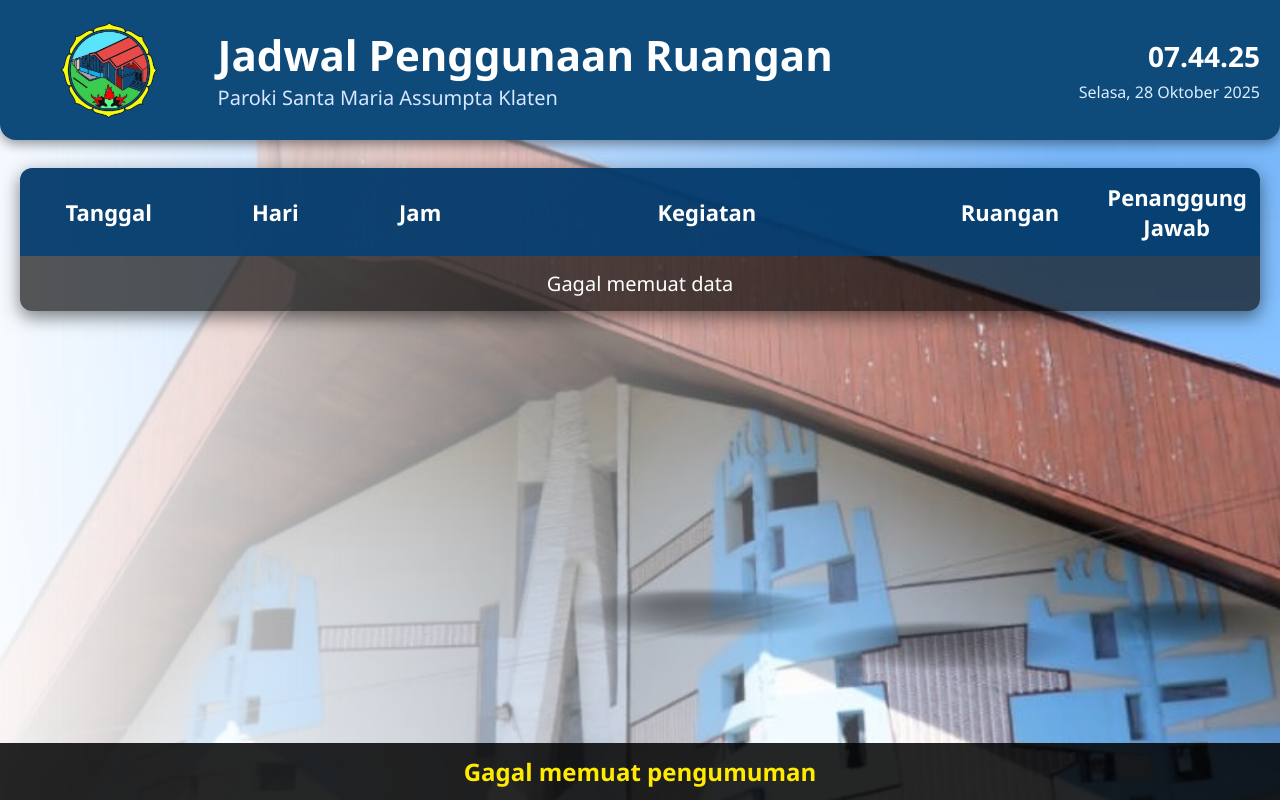
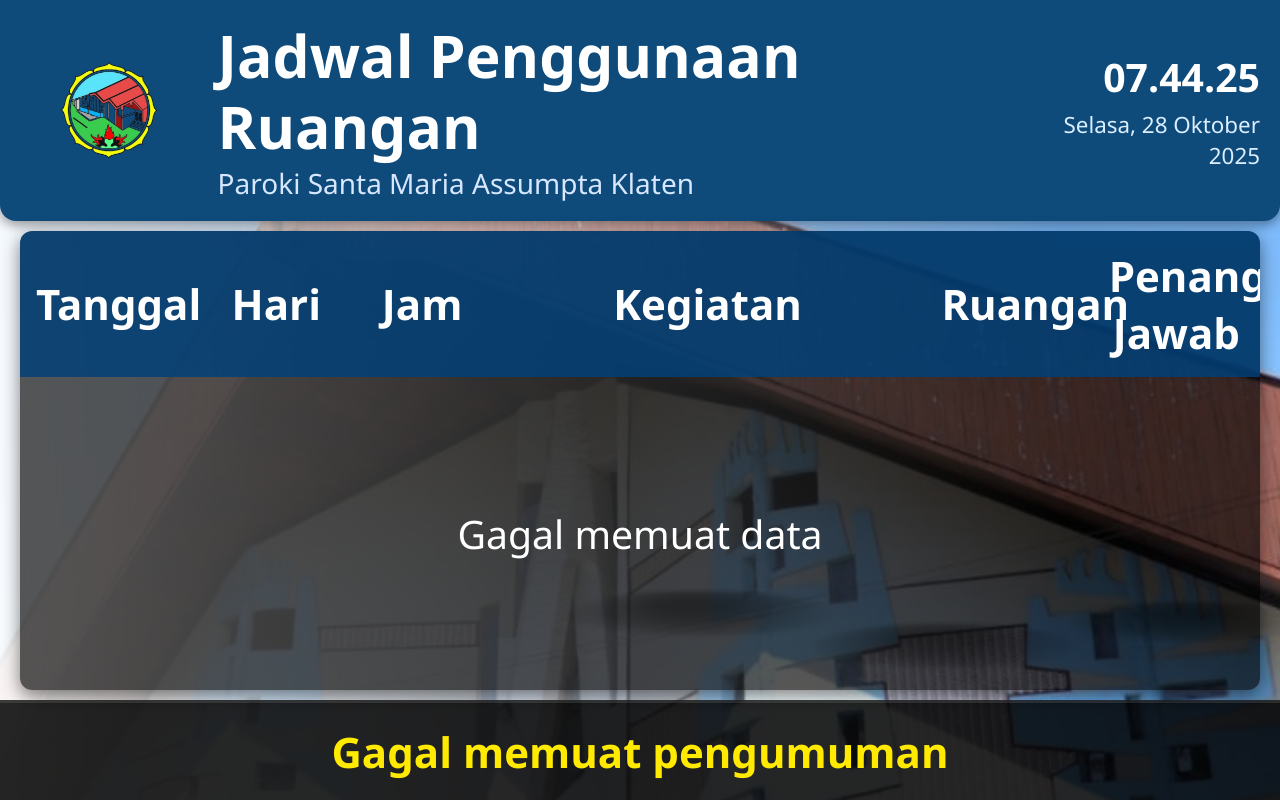
Before and after one commit to yanuar16196/jadwal-ruangan, a plain HTML site: page index.html in a window 1280 px wide. Drawn offline with Linux system fonts and the light colour scheme; no server answers.

Commit message:
Update index.html

```diff
--- a/index.html
+++ b/index.html
@@ -5,107 +5,152 @@
   <meta name="viewport" content="width=device-width,initial-scale=1" />
   <title>Jadwal Penggunaan Ruangan - Paroki</title>
   <style>
-    :root{
+    :root {
       --header-bg: #0e4a7a;
-      --header-accent: rgba(255,255,255,0.12);
       --table-header: rgba(2,57,107,0.95);
       --cell-dark: rgba(0,0,0,0.66);
       --cell-dark-2: rgba(0,0,0,0.78);
       --accent-yellow: #ffea00;
+      --font-scale: 1.4;
     }
 
-    html,body{height:100%;margin:0;font-family:"Segoe UI", Roboto, Arial; color:#fff;background:#111;}
-    body{
+    html, body {
+      height: 100%;
+      margin: 0;
+      font-family: "Segoe UI", Roboto, Arial;
+      color: #fff;
+      background: #111;
+      font-size: calc(18px * var(--font-scale));
+      overflow: hidden; /* Tidak scroll */
+    }
+
+    body {
       background: url('background.png') no-repeat center center fixed;
       background-size: cover;
-      display:flex;
-      flex-direction:column;
-      min-height:100vh;
-      box-sizing:border-box;
+      display: flex;
+      flex-direction: column;
+      justify-content: space-between;
+      box-sizing: border-box;
     }
 
     /* HEADER */
-    header{
+    header {
       background: var(--header-bg);
-      padding:20px;
-      display:flex;
-      align-items:center;
-      justify-content:space-between;
+      padding: 20px;
+      display: flex;
+      align-items: center;
+      justify-content: space-between;
       border-radius: 0 0 16px 16px;
-      box-shadow:0 4px 12px rgba(0,0,0,0.4);
-    }
-    .left {
-      display:flex; align-items:center; gap:20px;
-    }
-    .logo{
-      height:100px; width:auto; display:block;
-    }
-    .title {
-      line-height:1.2;
-    }
-    h1{
-      margin:0; font-size:42px; font-weight:800;
-    }
-    .subtitle{ margin:6px 0 0; font-size:20px; color:#d6e7ff; }
-
-    /* clock */
-    #clock{
-      text-align:right;
-      font-weight:700;
-      font-size:28px;
-      min-width:260px;
-      color:#fff;
-    }
-    #clock .date{ font-weight:500; font-size:16px; color:#dbeeff; display:block; margin-top:6px; }
-
-    /* table container */
-    .table-container{
-      margin:20px;
-      padding-top:8px;
-      border-radius:12px;
+      box-shadow: 0 4px 12px rgba(0,0,0,0.4);
+      flex-shrink: 0;
     }
 
-    table{
-      width:100%;
-      border-collapse:collapse;
-      table-layout:fixed;
-      color:#fff;
-      font-size:20px;
-      background:transparent;
-    }
-    thead th{
-      position:sticky; top:0;
-      background: var(--table-header);
-      padding:14px;
-      font-size:22px;
-      font-weight:700;
-    }
-    tbody td{
-      padding:14px;
-      font-size:20px;
-      vertical-align:middle;
+    .left {
+      display: flex;
+      align-items: center;
+      gap: 20px;
     }
 
-    tbody tr:nth-child(odd) td{ background: var(--cell-dark); }
-    tbody tr:nth-child(even) td{ background: var(--cell-dark-2); }
-
-    .table-wrapper{
-      border-radius:12px;
-      overflow:hidden;
-      box-shadow:0 6px 18px rgba(0,0,0,0.5);
+    .logo {
+      height: 100px;
+      width: auto;
+      display: block;
     }
 
-    /* footer running text */
-    .footer-note{
-      margin-top:auto;
+    .title {
+      line-height: 1.2;
+    }
+
+    h1 {
+      margin: 0;
+      font-size: calc(42px * var(--font-scale));
+      font-weight: 800;
+    }
+
+    .subtitle {
+      margin: 6px 0 0;
+      font-size: calc(20px * var(--font-scale));
+      color: #d6e7ff;
+    }
+
+    /* Clock */
+    #clock {
+      text-align: right;
+      font-weight: 700;
+      font-size: calc(28px * var(--font-scale));
+      color: #fff;
+      min-width: 250px;
+    }
+
+    #clock .date {
+      font-weight: 500;
+      font-size: calc(16px * var(--font-scale));
+      color: #dbeeff;
+      display: block;
+      margin-top: 6px;
+    }
+
+    /* Tabel */
+    .table-container {
+      flex: 1;
+      display: flex;
+      justify-content: center;
+      align-items: center;
+      padding: 10px 20px;
+    }
+
+    .table-wrapper {
+      width: 100%;
+      height: 100%;
+      border-radius: 12px;
+      overflow: hidden;
+      box-shadow: 0 6px 18px rgba(0,0,0,0.5);
+      display: flex;
+    }
+
+    table {
+      width: 100%;
+      height: 100%;
+      border-collapse: collapse;
+      color: #fff;
+      table-layout: fixed;
+      font-size: calc(28px * var(--font-scale)); /* Tulisan besar */
+      text-align: center;
+    }
+
+    thead th {
+      background: var(--table-header);
+      padding: 16px;
+      font-weight: 800;
+      font-size: calc(30px * var(--font-scale));
+    }
+
+    tbody td {
+      padding: 18px;
+      vertical-align: middle;
+      font-weight: 500;
+      font-size: calc(28px * var(--font-scale));
+    }
+
+    tbody tr:nth-child(odd) td {
+      background: var(--cell-dark);
+    }
+
+    tbody tr:nth-child(even) td {
+      background: var(--cell-dark-2);
+    }
+
+    /* Footer */
+    .footer-note {
       background: rgba(0,0,0,0.85);
       color: var(--accent-yellow);
-      font-weight:800;
-      font-size:24px;
-      text-align:center;
-      padding:12px;
+      font-weight: 800;
+      font-size: calc(30px * var(--font-scale));
+      text-align: center;
+      padding: 20px;
+      border-top: 3px solid rgba(255,255,255,0.1);
+      flex-shrink: 0;
     }
-
   </style>
 </head>
 <body>
@@ -134,7 +179,7 @@
           </tr>
         </thead>
         <tbody>
-          <tr><td colspan="6" style="padding:24px;text-align:center">Memuat data...</td></tr>
+          <tr><td colspan="6">Memuat data...</td></tr>
         </tbody>
       </table>
     </div>
@@ -147,64 +192,48 @@
 const urlJadwal = "https://docs.google.com/spreadsheets/d/e/2PACX-1vSIcQ-QfZhH-MGrWehxKCo8H-yyq0Ayt2ARrVr-ydGXtQ4xgu97_Rc3qccaquiqWDYO0ywKkWKrWRXi/pub?gid=0&single=true&output=csv";
 const urlPengumuman = "https://docs.google.com/spreadsheets/d/e/2PACX-1vSIcQ-QfZhH-MGrWehxKCo8H-yyq0Ayt2ARrVr-ydGXtQ4xgu97_Rc3qccaquiqWDYO0ywKkWKrWRXi/pub?gid=563346649&single=true&output=csv";
 
-/* Konfigurasi slideshow */
-const rowsPerPage = 10;
-const slideIntervalMs = 8000;
 let jadwalRows = [];
-let currentPage = 0;
-let slideTimer = null;
 
 /* CSV Parser */
 function parseCSV(text){
   const lines = text.split(/\r?\n/).filter(l => l.trim() !== "");
-  const out = [];
-  for(const line of lines){
-    const row = [];
-    let cur = "", inQuote=false;
-    for(let j=0;j<line.length;j++){
-      const ch = line[j];
-      if(ch === '"'){
-        if(inQuote && line[j+1] === '"'){ cur += '"'; j++; }
-        else inQuote = !inQuote;
-      } else if(ch === ',' && !inQuote){
-        row.push(cur); cur="";
-      } else cur+=ch;
+  return lines.map(line => {
+    const parts = [];
+    let cur = "", inQuote = false;
+    for(let ch of line){
+      if(ch === '"') inQuote = !inQuote;
+      else if(ch === "," && !inQuote){ parts.push(cur); cur=""; }
+      else cur += ch;
     }
-    row.push(cur);
-    out.push(row);
-  }
-  return out;
+    parts.push(cur);
+    return parts;
+  });
 }
 
 /* Hari dari tanggal */
 function getHariFromDateString(s){
   if(!s) return "";
-  s=s.trim();
-  if(/^\d{1,2}\/\d{1,2}\/\d{4}$/.test(s)){
-    const [d,m,y] = s.split("/");
-    const date=new Date(`${y}-${m}-${d}`);
-    if(isNaN(date)) return "";
-    return date.toLocaleDateString("id-ID",{weekday:"long"});
+  s = s.trim();
+  const [d,m,y] = s.split("/");
+  if(y){
+    const date = new Date(`${y}-${m}-${d}`);
+    if(!isNaN(date)) return date.toLocaleDateString("id-ID",{weekday:"long"});
   }
-  const d=new Date(s);
-  if(!isNaN(d)) return d.toLocaleDateString("id-ID",{weekday:"long"});
   return "";
 }
 
-/* Render page */
-function renderPage(pageIndex){
-  const tbody=document.querySelector("#jadwal tbody");
-  if(jadwalRows.length===0){
-    tbody.innerHTML="<tr><td colspan='6' style='padding:20px;text-align:center'>Tidak ada data</td></tr>";
+/* Render tabel */
+function renderTable(){
+  const tbody = document.querySelector("#jadwal tbody");
+  if(jadwalRows.length === 0){
+    tbody.innerHTML = "<tr><td colspan='6'>Tidak ada data</td></tr>";
     return;
   }
-  const start=pageIndex*rowsPerPage;
-  const slice=jadwalRows.slice(start,start+rowsPerPage);
-  let html="";
-  for(const r of slice){
+  let html = "";
+  for(const r of jadwalRows){
     const tanggal=r[0]||"", jam=r[1]||"", acara=r[2]||"", ruang=r[3]||"", pic=r[4]||"";
     const hari=getHariFromDateString(tanggal);
-    html+=`<tr>
+    html += `<tr>
       <td>${tanggal}</td>
       <td>${hari}</td>
       <td>${jam}</td>
@@ -213,74 +242,56 @@ function renderPage(pageIndex){
       <td>${pic}</td>
     </tr>`;
   }
-  tbody.innerHTML=html;
-}
-
-/* Slideshow */
-function startSlideshow(){
-  if(slideTimer){ clearInterval(slideTimer); slideTimer=null; }
-  if(jadwalRows.length<=rowsPerPage){
-    renderPage(0);
-    return;
-  }
-  slideTimer=setInterval(()=>{
-    currentPage++;
-    const totalPages=Math.ceil(jadwalRows.length/rowsPerPage);
-    if(currentPage>=totalPages) currentPage=0;
-    renderPage(currentPage);
-  },slideIntervalMs);
-  currentPage=0; renderPage(0);
+  tbody.innerHTML = html;
 }
 
 /* Load jadwal */
 function loadJadwal(){
-  fetch(urlJadwal).then(r=>r.text()).then(txt=>{
+  fetch(urlJadwal)
+  .then(r=>r.text())
+  .then(txt=>{
     const parsed=parseCSV(txt);
-    if(parsed.length===0){ jadwalRows=[]; startSlideshow(); return; }
-    const first=parsed[0][0]||"";
-    if(!/^\d/.test(first)) parsed.shift();
-    jadwalRows=parsed.filter(r=>r.some(cell=>(cell||"").trim()!==""));
-    startSlideshow();
-  }).catch(err=>{
-    console.error("Error load jadwal:",err);
-    document.querySelector("#jadwal tbody").innerHTML="<tr><td colspan='6' style='text-align:center'>Gagal memuat data</td></tr>";
+    if(parsed.length>0 && !/^\d/.test(parsed[0][0]||"")) parsed.shift();
+    jadwalRows=parsed.filter(r=>r.some(c=>(c||"").trim()!==""));
+    renderTable();
+  })
+  .catch(err=>{
+    console.error(err);
+    document.querySelector("#jadwal tbody").innerHTML="<tr><td colspan='6'>Gagal memuat data</td></tr>";
   });
 }
 
 /* Load pengumuman */
 function loadPengumuman(){
-  fetch(urlPengumuman).then(r=>r.text()).then(txt=>{
+  fetch(urlPengumuman)
+  .then(r=>r.text())
+  .then(txt=>{
     const parsed=parseCSV(txt);
-    let rows=parsed;
-    const first=rows[0]&&rows[0][0]?rows[0][0]:"";
-    if(first && (first.toLowerCase().includes("judul")||first.toLowerCase().includes("pengumuman"))) rows.shift();
-    const texts=rows.map(r=>(r[0]||"").trim()).filter(Boolean);
-    document.getElementById("pengumuman").textContent=texts.length?texts.join(" • "):"Tidak ada pengumuman";
-  }).catch(err=>{
-    console.error("Error pengumuman:",err);
-    document.getElementById("pengumuman").textContent="Gagal memuat pengumuman";
-  });
+    const teks = parsed.map(r=>(r[0]||"").trim()).filter(Boolean).join(" • ");
+    document.getElementById("pengumuman").textContent = teks || "Tidak ada pengumuman";
+  })
+  .catch(()=>document.getElementById("pengumuman").textContent="Gagal memuat pengumuman");
 }
 
-/* Clock */
+/* Jam */
 function startClock(){
   const days=["Minggu","Senin","Selasa","Rabu","Kamis","Jumat","Sabtu"];
   const months=["Januari","Februari","Maret","April","Mei","Juni","Juli","Agustus","September","Oktober","November","Desember"];
   function update(){
     const n=new Date();
-    const t=n.toLocaleTimeString('id-ID',{hour:"2-digit",minute:"2-digit",second:"2-digit"});
-    const dateStr=`${days[n.getDay()]}, ${String(n.getDate()).padStart(2,'0')} ${months[n.getMonth()]} ${n.getFullYear()}`;
-    document.getElementById("clock").innerHTML=`${t}<span class="date">${dateStr}</span>`;
+    const time=n.toLocaleTimeString('id-ID',{hour:"2-digit",minute:"2-digit",second:"2-digit"});
+    const dateStr=`${days[n.getDay()]}, ${n.getDate()} ${months[n.getMonth()]} ${n.getFullYear()}`;
+    document.getElementById("clock").innerHTML=`${time}<span class="date">${dateStr}</span>`;
   }
   update(); setInterval(update,1000);
 }
 
-/* INIT */
+/* Init */
 startClock();
 loadJadwal();
 loadPengumuman();
-setInterval(loadJadwal,30000);   // update setiap 30 detik
-setInterval(loadPengumuman,30000);
+setInterval(loadJadwal,60000);
+setInterval(loadPengumuman,60000);
 </script>
 </body>
 </html>
```
